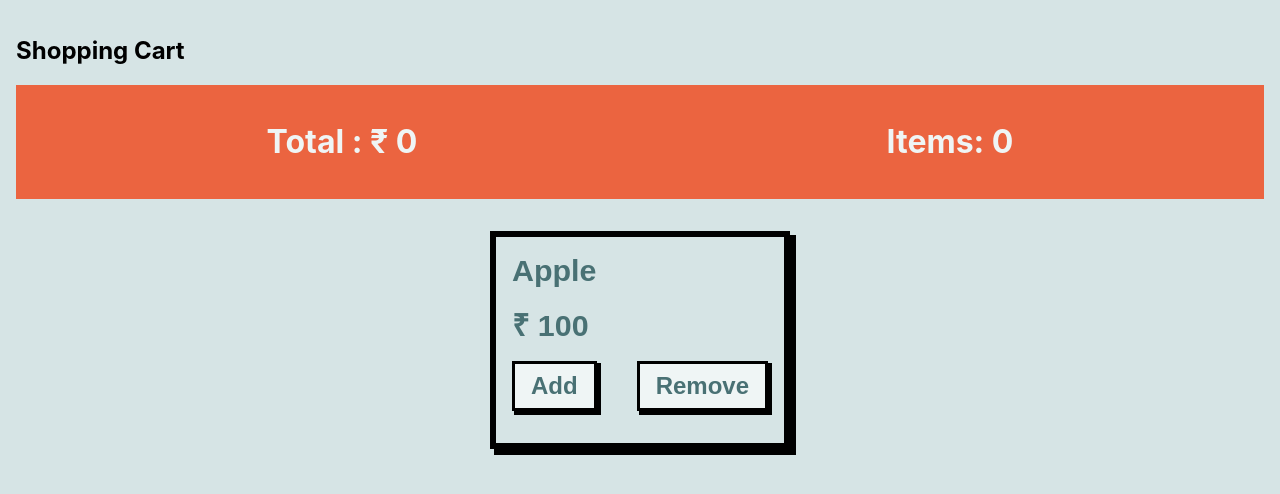
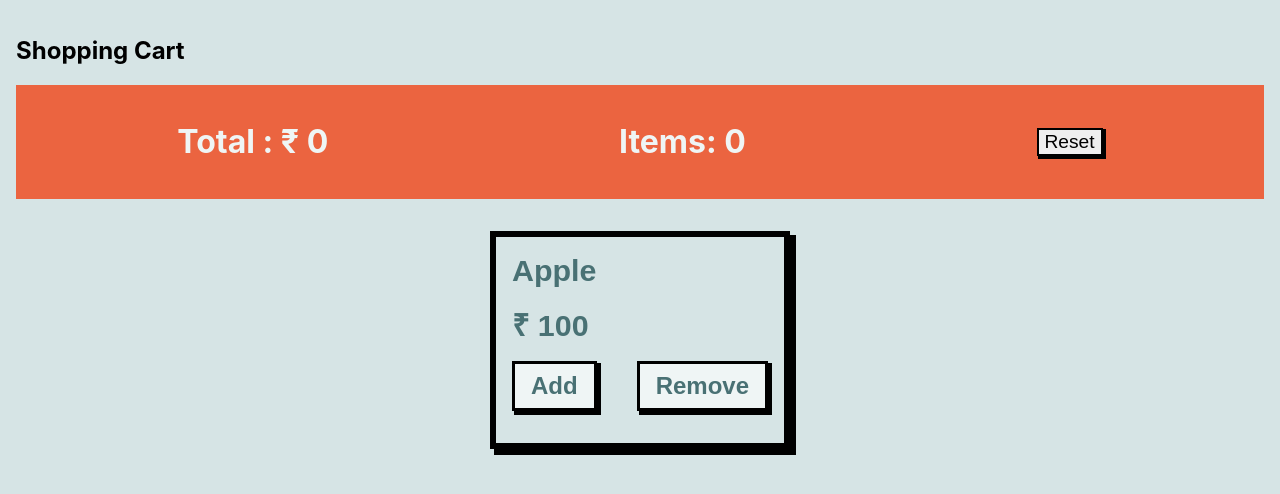
Before and after one commit to Himanshu554466/Shopping-Cart, a React (Create React App) app: page / in a window 1280 px wide. Shown: the top 494 px of the page. Built offline with nearby package versions, Linux system fonts and the light colour scheme; the HTML template or start-up script is replaced by a standard one.

Commit message:
creating reset button

```diff
--- a/src/components/Navbar.jsx
+++ b/src/components/Navbar.jsx
@@ -6,11 +6,19 @@ import { useValue } from "../itemContext";
 
 function Navbar() {
   // const value = useContext(itemContext);
-  const {item,total,cart} = useValue();
+  const {item,total,setItem,setTotal} = useValue();
+
+  //creating reset button
+  const handleReset = ()=>{
+    setItem(0);
+    setTotal(0);
+  }
+
   return (
     <div className={styles.container}>
       <h1>Total : &#x20B9; {total}</h1>
       <h1>Items: {item}</h1>
+      <div className= {styles.buttonWrapper}> <button onClick = {()=>handleReset()} className= {styles.button}>Reset</button></div>
     </div>
   );
 }
--- a/src/styles/Total.module.css
+++ b/src/styles/Total.module.css
@@ -6,3 +6,19 @@
     color: var(--primary-color);
     padding: 1rem;
 }
+
+.buttonWrapper{
+    margin-block:1rem;
+    display: flex;
+    justify-content: flex-end;
+    align-items: end;
+}
+
+.button{
+    border: 0.15rem solid #000;
+    font-size: 1.2rem;
+    font-weight: 400;
+    cursor: pointer;
+    transition: all 0.2s ease-in-out;
+    box-shadow: 2px 2px 0px 1px;
+}
```
